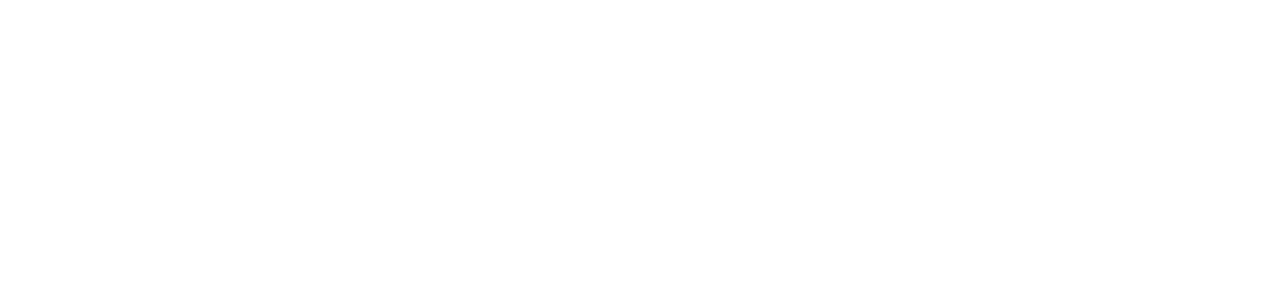
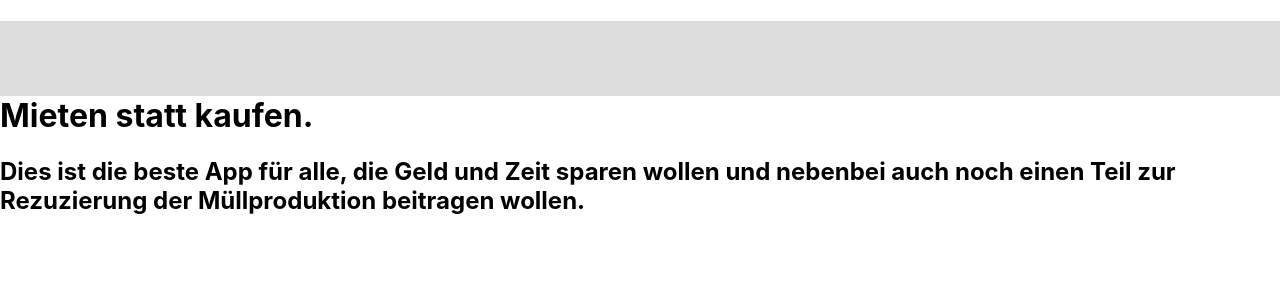
Before and after one commit to steinerphil/justuseapp, a React (Create React App) app in the folder frontend/: page / in a window 1280 px wide. Shown: the top 300 px of the page. Built offline with nearby package versions, Linux system fonts and the light colour scheme.

Commit message:
adding some text on the webpage

```diff
--- a/frontend/src/App.js
+++ b/frontend/src/App.js
@@ -1,12 +1,14 @@
+import Header from "./components/header";
 
 function App() {
-  return (
-    <div className="App">
-      <header className="App-header">
-
-      </header>
-    </div>
-  );
+    return (
+        <div className="App">
+            <Header className="App-header"/>
+            <h1>Mieten statt kaufen.</h1>
+            <h2>Dies ist die beste App für alle, die Geld und Zeit sparen wollen
+                und nebenbei auch noch einen Teil zur Rezuzierung der Müllproduktion beitragen wollen. </h2>
+        </div>
+    );
 }
 
 export default App;
--- /dev/null
+++ b/frontend/src/components/header.js
@@ -0,0 +1,18 @@
+import styled from "styled-components";
+
+function Header() {
+    return (
+        <HeaderContainer>
+            {/*<Logo />*/}
+            {/*<Navbar />*/}
+        </HeaderContainer>
+    )
+}
+export default Header
+
+const HeaderContainer = styled.section`
+  background-color: #DDDDDD;
+  float: left;
+  height: 75px;
+  width: 100vw;
+`
```
